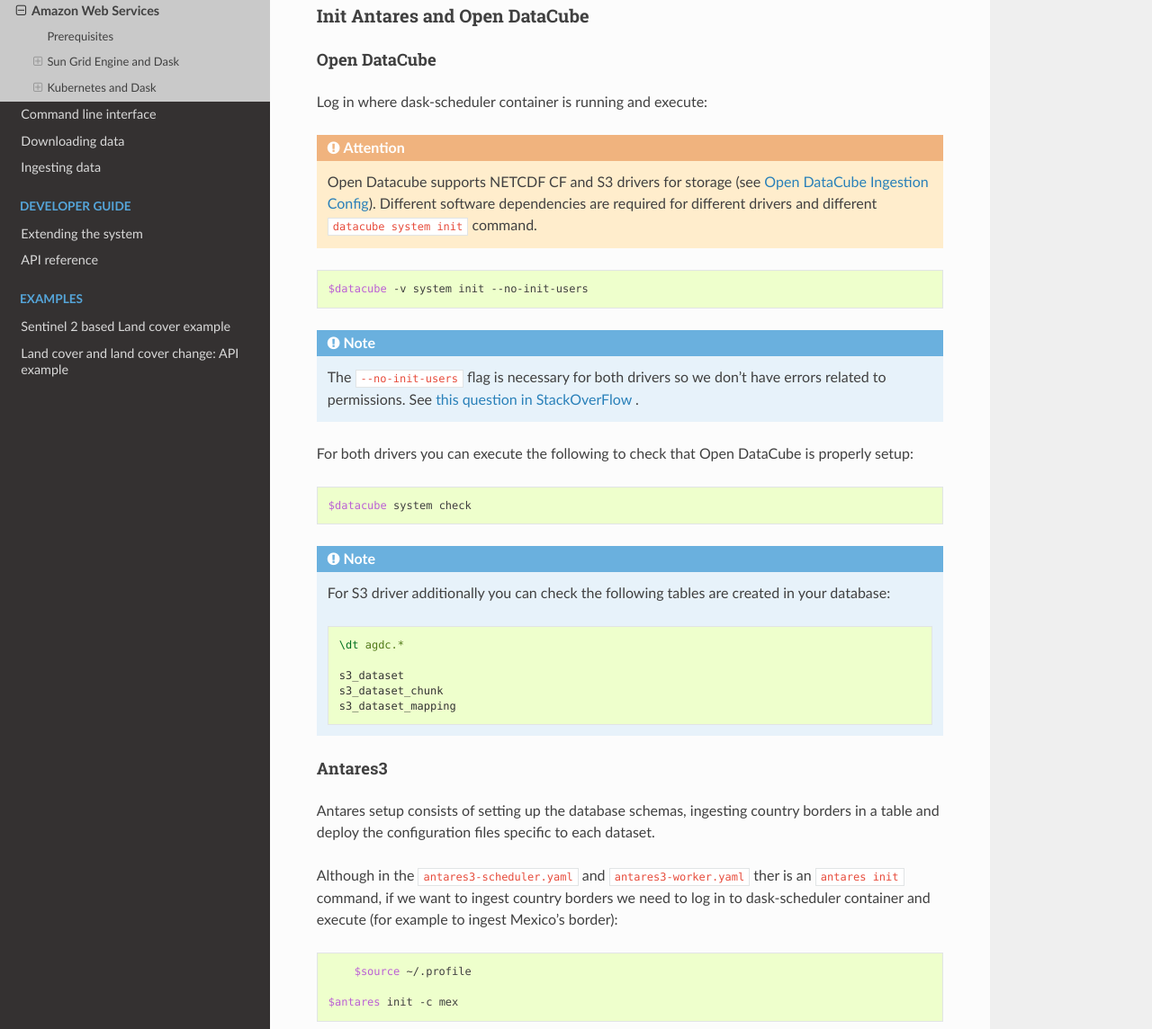
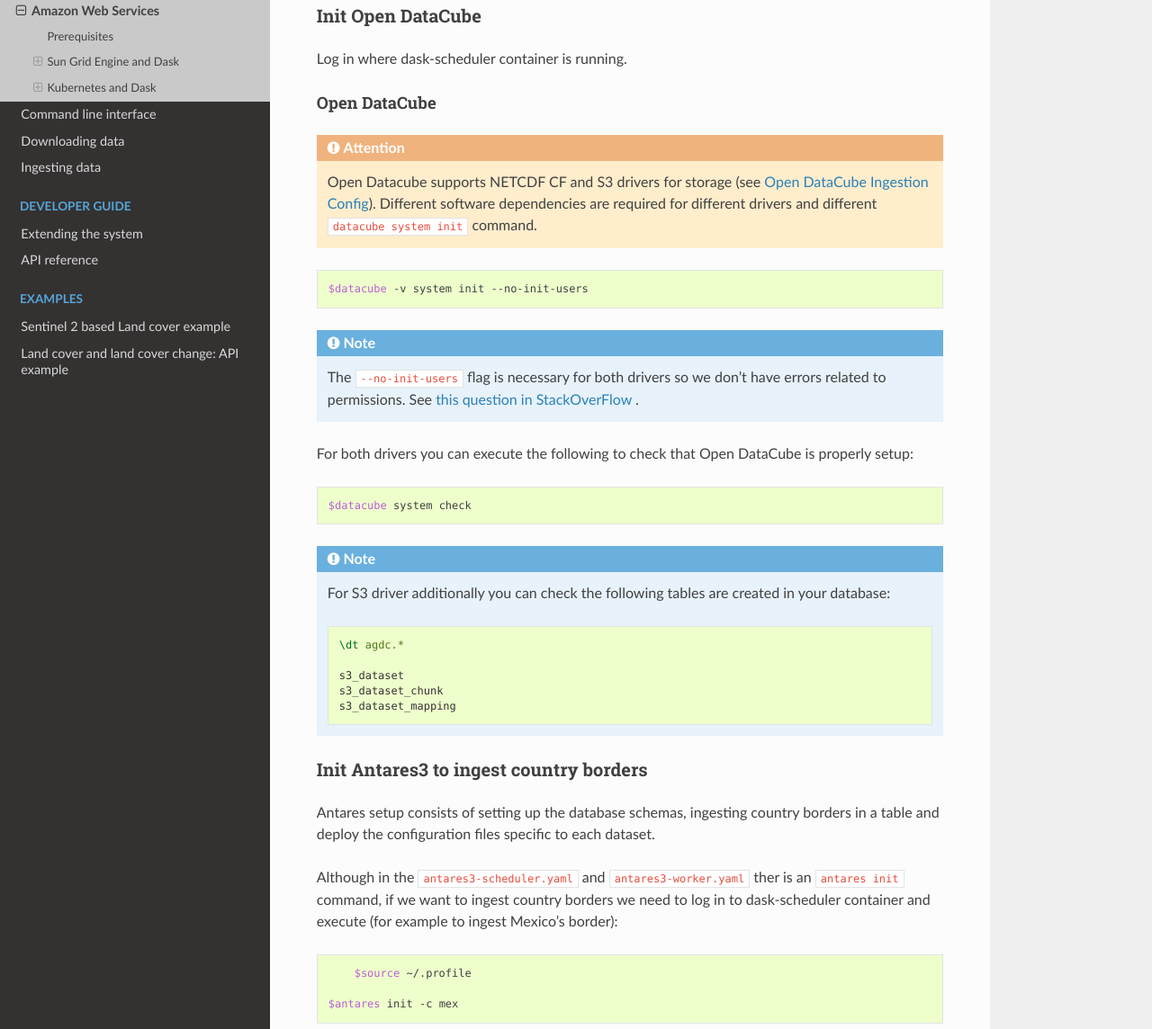
Before and after one commit to CONABIO/antares3, a Sphinx documentation site: the page built from docs/deployment/aws_cloud.rst, in a window 1280 px wide and 1400 px high, scrolled down 31495 px. Shown: the part 256-1400 px from the top of the window at 90% size. Built offline with Sphinx 7.4.7 and the Read the Docs theme 2.0.0, drawn with Linux system fonts in a browser that asks for light colours.

Commit message:
splitting inits for odc an d antares3

```diff
--- a/docs/deployment/aws_cloud.rst
+++ b/docs/deployment/aws_cloud.rst
@@ -1524,15 +1524,15 @@
     :width: 600
 
 
-Init Antares and Open DataCube
-------------------------------
+Init Open DataCube
+------------------
+
+Log in where dask-scheduler container is running.
 
 
 Open DataCube
 ^^^^^^^^^^^^^
 
-
-Log in where dask-scheduler container is running and execute:
 
 .. attention::
 
@@ -1571,13 +1571,12 @@
 
 
 
-Antares3
-^^^^^^^^
+Init Antares3 to ingest country borders
+---------------------------------------
 
 Antares setup consists of setting up the database schemas, ingesting country borders in a table and deploy the configuration files specific to each dataset.
 
 Although in the ``antares3-scheduler.yaml`` and ``antares3-worker.yaml`` ther is an ``antares init`` command, if we want to ingest country borders we need to log in to dask-scheduler container and execute (for example to ingest Mexico's border):
-
 
 .. code-block:: bash
 
```
